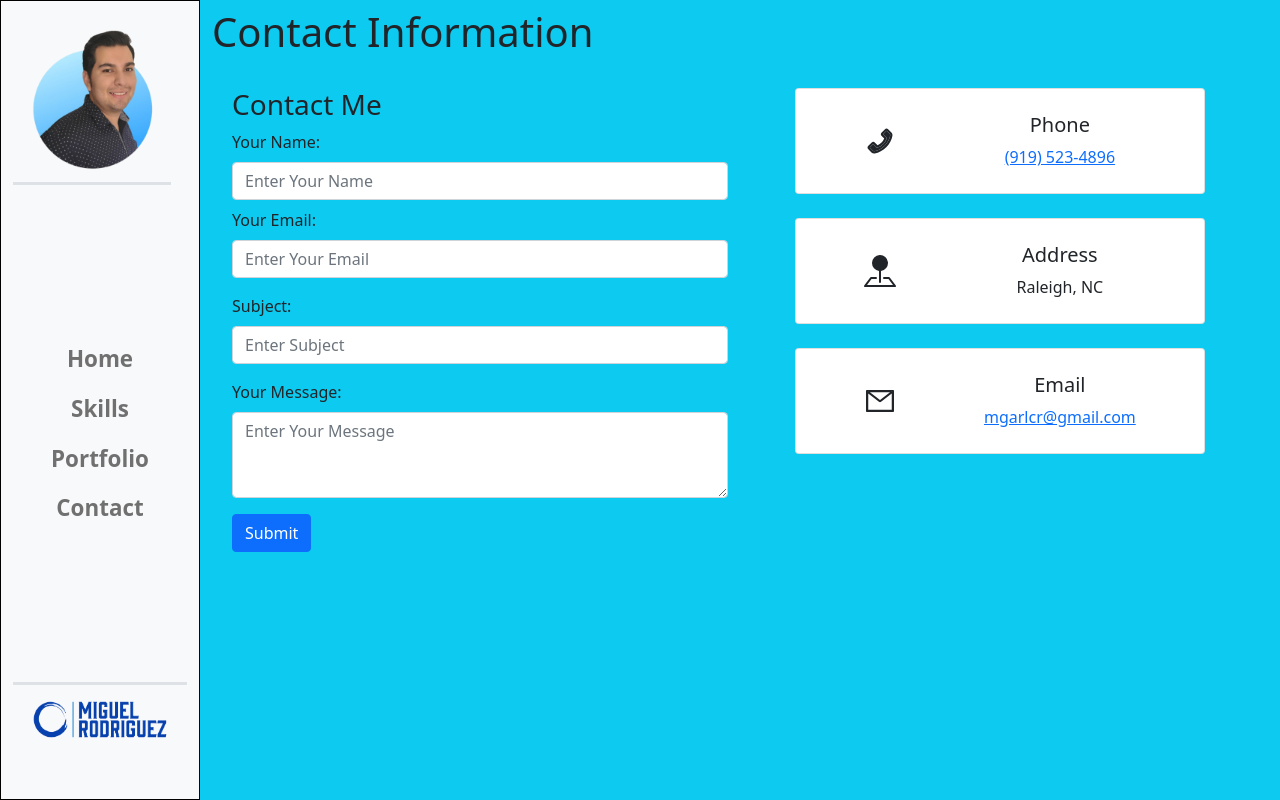
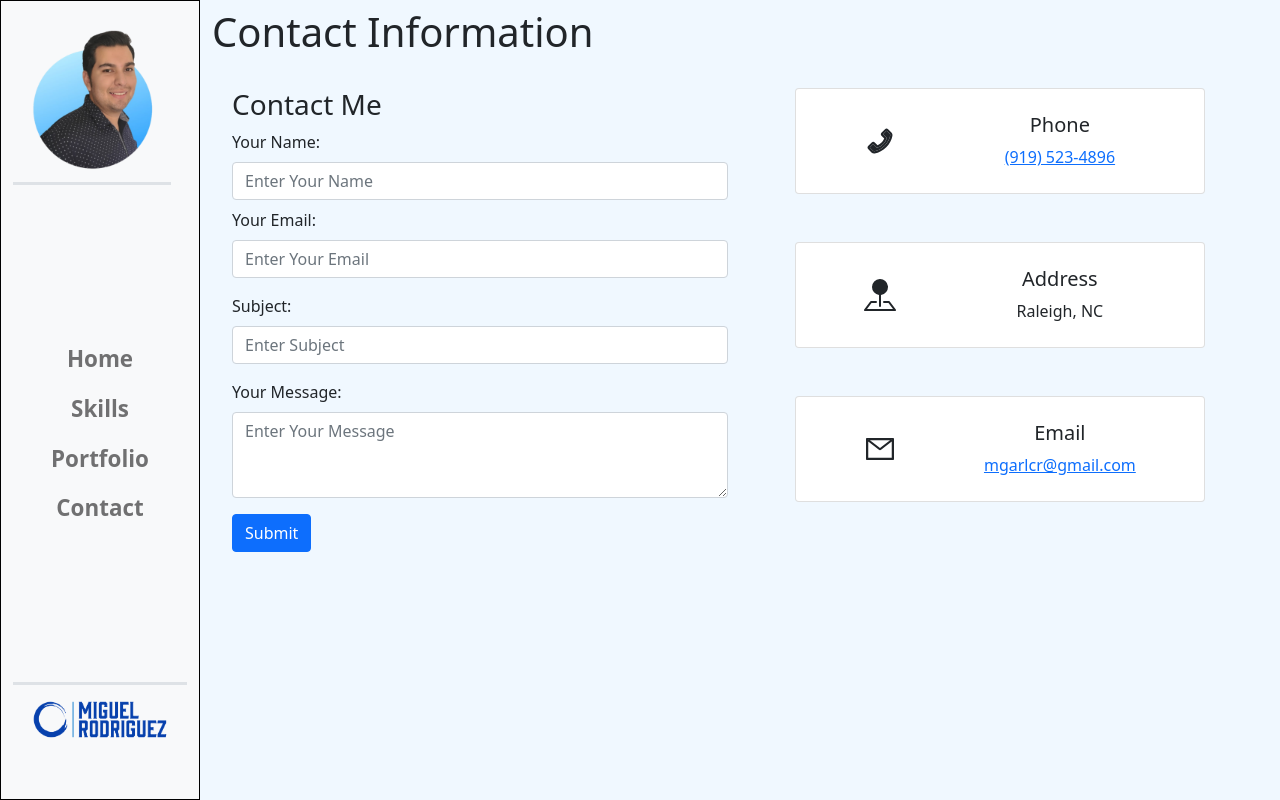
Before and after one commit to MgARL/mr_portfolio, a React (Create React App) app: page /contact in a window 1280 px wide. Built offline with nearby package versions, Linux system fonts and the light colour scheme; some icons are missing.

Commit message:
Created Subcomponents Directory and refactored

```diff
--- a/src/App.css
+++ b/src/App.css
@@ -5,6 +5,10 @@
 
 .no-bg{
   background-color: transparent !important;
+}
+
+.bg-1{
+  background-color: rgb(240,248,255);
 }
 
 .footer-fill {
--- a/src/App.js
+++ b/src/App.js
@@ -26,7 +26,7 @@ function App() {
     }
   }
   return (
-    <div className='App bg-info'>
+    <div className='App bg-1'>
       <Router>
         <div className='main-container' onClick={closeNavOnly}>
             <Routes>
--- a/src/components/Contact.js
+++ b/src/components/Contact.js
@@ -4,47 +4,11 @@ import Row from 'react-bootstrap/Row'
 import Col from 'react-bootstrap/Col'
 import Form from 'react-bootstrap/Form'
 import Button from 'react-bootstrap/Button'
-import Card from 'react-bootstrap/Card'
-import { AiTwotonePhone, AiOutlineMail } from 'react-icons/ai'
-import { BsFillPinMapFill } from 'react-icons/bs'
+
+// Subcomps
+import Info from '../subcomponents/Info'
 
 function Contact() {
- const infoArr = [{
-   type: 'Phone',
-   myInfo: <a href='tel:9195264896'>(919) 523-4896</a>,
-   img: <AiTwotonePhone style={{fontSize: '2em'}}/>
- },{
-   type: 'Address',
-   myInfo: 'Raleigh, NC',
-   img:  <BsFillPinMapFill style={{fontSize: '2em'}} />
- },{
-  type: 'Email',
-  myInfo: <a href='mailto:mgarlcr@gmail.com'>mgarlcr@gmail.com</a>,
-  img: <AiOutlineMail  style={{fontSize: '2em'}}/>
- }]
-  const renderCards = () => {
-    return (
-      infoArr.map((info, i) => {
-        return (
-            <Row className='d-flex justify-content-center mb-4' key={i}>
-              <Col xs={12} lg={10}>
-                <Card className='d-flex flex-row p-4'>
-                  <Col xs={4} className='d-flex justify-content-center align-items-center'>
-                    {info.img}
-                  </Col>
-                  <Col xs={8} className='d-flex flex-column justify-content-center align-items-center'>
-                    <Card.Title>{info.type}</Card.Title>
-                    <Card.Text>
-                      {info.myInfo}
-                    </Card.Text>
-                  </Col>
-                </Card>
-              </Col>
-            </Row>
-        )
-      })
-    )
-  }
 
   return (
     <Container style={{ height: '100vh' }} >
@@ -71,7 +35,7 @@ function Contact() {
           </Form>
         </Col>
         <Col xs={12} lg={6} className='mb-3 py-3'>
-            {renderCards()}
+            <Info />
         </Col>
       </Row>
     </Container>
--- a/src/components/Home.js
+++ b/src/components/Home.js
@@ -4,7 +4,7 @@ import Row from 'react-bootstrap/Row'
 import Col from 'react-bootstrap/Col'
 
 // My Comps
-import SocialMedia from './SocialMedia'
+import SocialMedia from '../subcomponents/SocialMedia'
 
 function Home() {
   return (
--- a/src/components/MyNavBar.js
+++ b/src/components/MyNavBar.js
@@ -9,12 +9,12 @@ import MiguelImage from '../images/Miguel.png'
 import logo from '../images/logo_no_bg.png'
 
 // my Comps
-import SocialMedia from './SocialMedia'
+import SocialMedia from '../subcomponents/SocialMedia'
 
 function MyNavBar({ showNavBar, handleNavToggle, closeNavOnly, Link }) {
     return (
         <>
-            <Navbar bg="light" className={showNavBar ? 'opening-animation opened-nav' : 'initial-nav closing-animation'}>
+            <Navbar bg="light" className={showNavBar ? 'opened-nav opening-animation' : 'initial-nav closing-animation'}>
                 <Container>
                     <Row>
                         <Col xs={12}>
--- a/src/components/Skills.js
+++ b/src/components/Skills.js
@@ -2,9 +2,9 @@ import React from 'react'
 import Container from 'react-bootstrap/Container'
 
 // My Comps
-import MySkills from './MySkills'
-import Experience from './Experience'
-import Courses from './Courses'
+import MySkills from '../subcomponents/MySkills'
+import Experience from '../subcomponents/Experience'
+import Courses from '../subcomponents/Courses'
 
 function Skills() {
   return (
--- /dev/null
+++ b/src/subcomponents/Info.js
@@ -0,0 +1,48 @@
+import React from 'react'
+import Card from 'react-bootstrap/Card'
+import Row from 'react-bootstrap/Row'
+import Col from 'react-bootstrap/Col'
+import { AiTwotonePhone, AiOutlineMail } from 'react-icons/ai'
+import { BsFillPinMapFill } from 'react-icons/bs'
+
+function Info() {
+    const infoArr = [{
+        type: 'Phone',
+        myInfo: <a href='tel:9195264896'>(919) 523-4896</a>,
+        img: <AiTwotonePhone style={{ fontSize: '2em' }} />
+    }, {
+        type: 'Address',
+        myInfo: 'Raleigh, NC',
+        img: <BsFillPinMapFill style={{ fontSize: '2em' }} />
+    }, {
+        type: 'Email',
+        myInfo: <a href='mailto:mgarlcr@gmail.com'>mgarlcr@gmail.com</a>,
+        img: <AiOutlineMail style={{ fontSize: '2em' }} />
+    }]
+
+    return (
+        <>
+           {infoArr.map((info, i) => {
+                return (
+                    <Row className='d-flex justify-content-center mb-5' key={i}>
+                        <Col xs={12} lg={10}>
+                            <Card className='d-flex flex-row p-4'>
+                                <Col xs={4} className='d-flex justify-content-center align-items-center'>
+                                    {info.img}
+                                </Col>
+                                <Col xs={8} className='d-flex flex-column justify-content-center align-items-center'>
+                                    <Card.Title>{info.type}</Card.Title>
+                                    <Card.Text>
+                                        {info.myInfo}
+                                    </Card.Text>
+                                </Col>
+                            </Card>
+                        </Col>
+                    </Row>
+                )
+            })}
+        </>
+    )
+}
+
+export default Info
```
Also changed, not shown: src/subcomponents/Courses.js (renamed from src/components/Courses.js), src/subcomponents/Experience.js (renamed from src/components/Experience.js), src/subcomponents/MySkills.js (renamed from src/components/MySkills.js), src/subcomponents/SocialMedia.js (renamed from src/components/SocialMedia.js).
